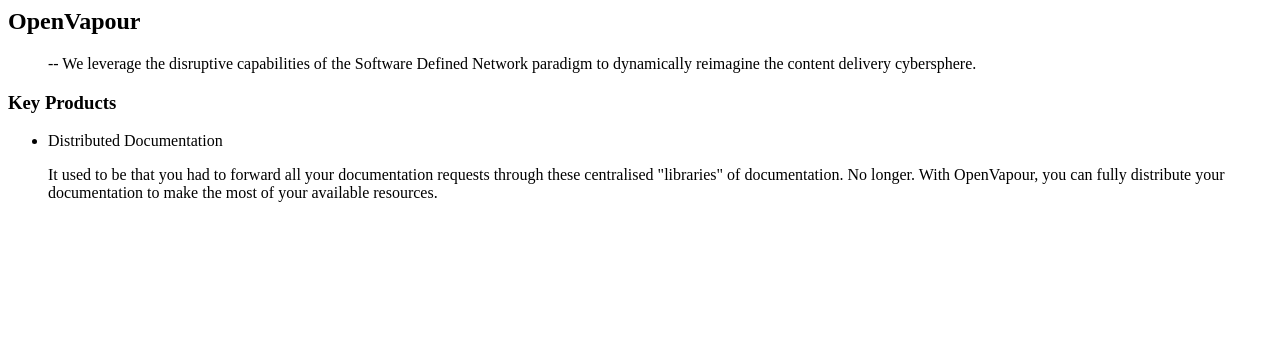
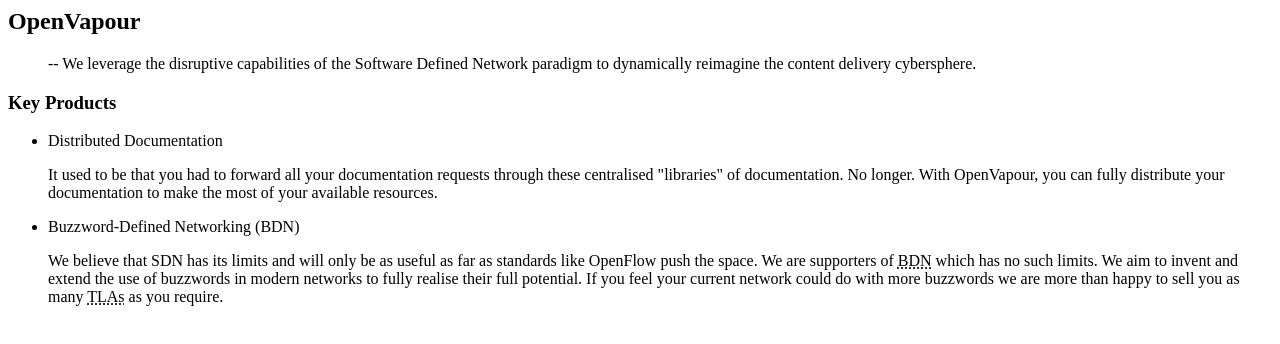
Before and after one commit to openvapour/openvapour.github.io, a plain HTML site: page index.html in a window 1280 px wide. Drawn offline with Linux system fonts and the light colour scheme.

Commit message:
OMGWTFBBQ

```diff
--- a/index.html
+++ b/index.html
@@ -6,4 +6,8 @@
     <p>Distributed Documentation</p>
     <p>It used to be that you had to forward all your documentation requests through these centralised "libraries" of documentation. No longer. With OpenVapour, you can fully distribute your documentation to make the most of your available resources.</p>
     </li>
+    <li>
+    <p>Buzzword-Defined Networking (BDN)</p>
+    <p>We believe that SDN has its limits and will only be as useful as far as standards like OpenFlow push the space. We are supporters of <acronym title="Buzzword-Defined Networking">BDN</acronym> which has no such limits. We aim to invent and extend the use of buzzwords in modern networks to fully realise their full potential. If you feel your current network could do with more buzzwords we are more than happy to sell you as many <acronym title="Three Letter Acronyms">TLAs</acronym> as you require.</p>
+    </li>
 </ul>
```
